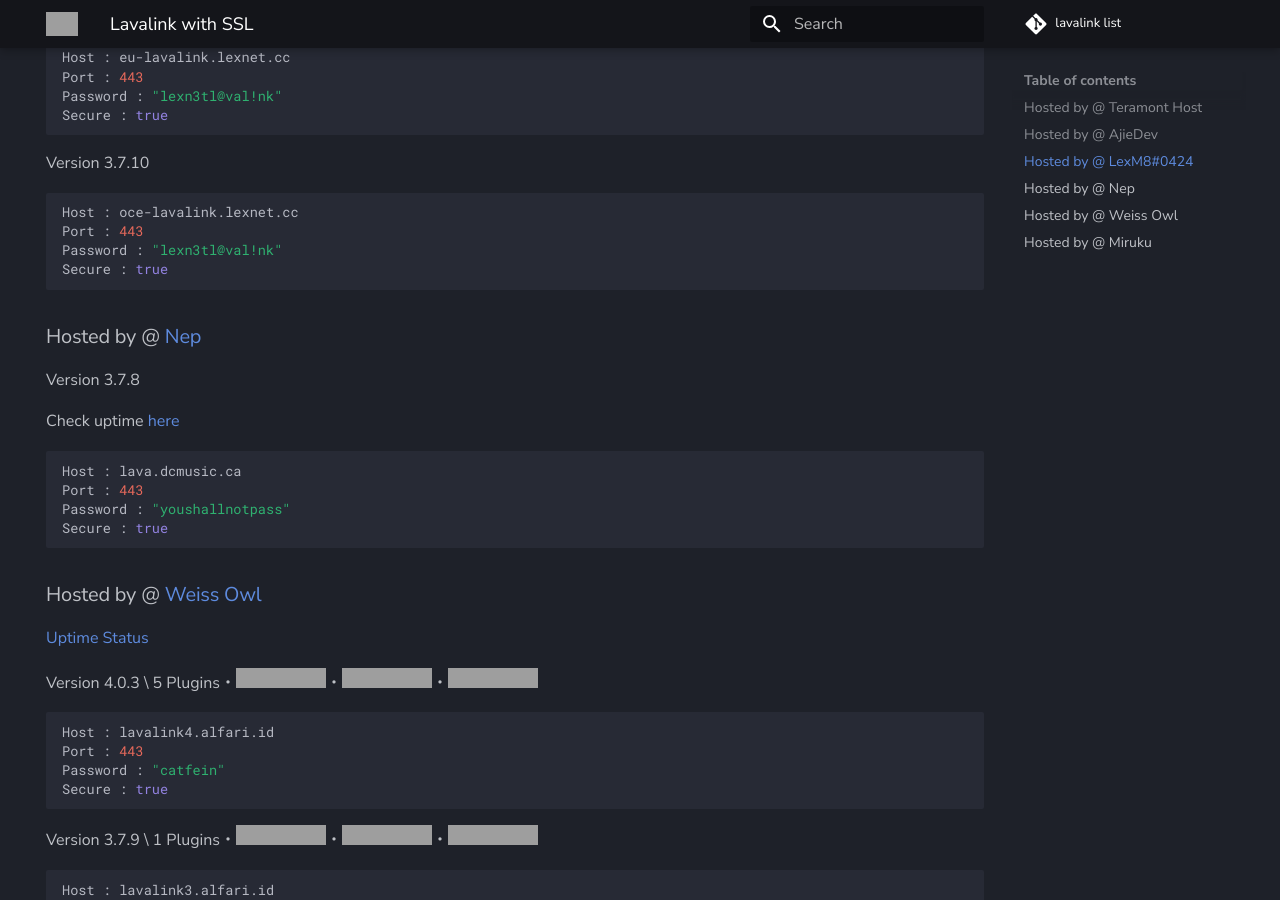
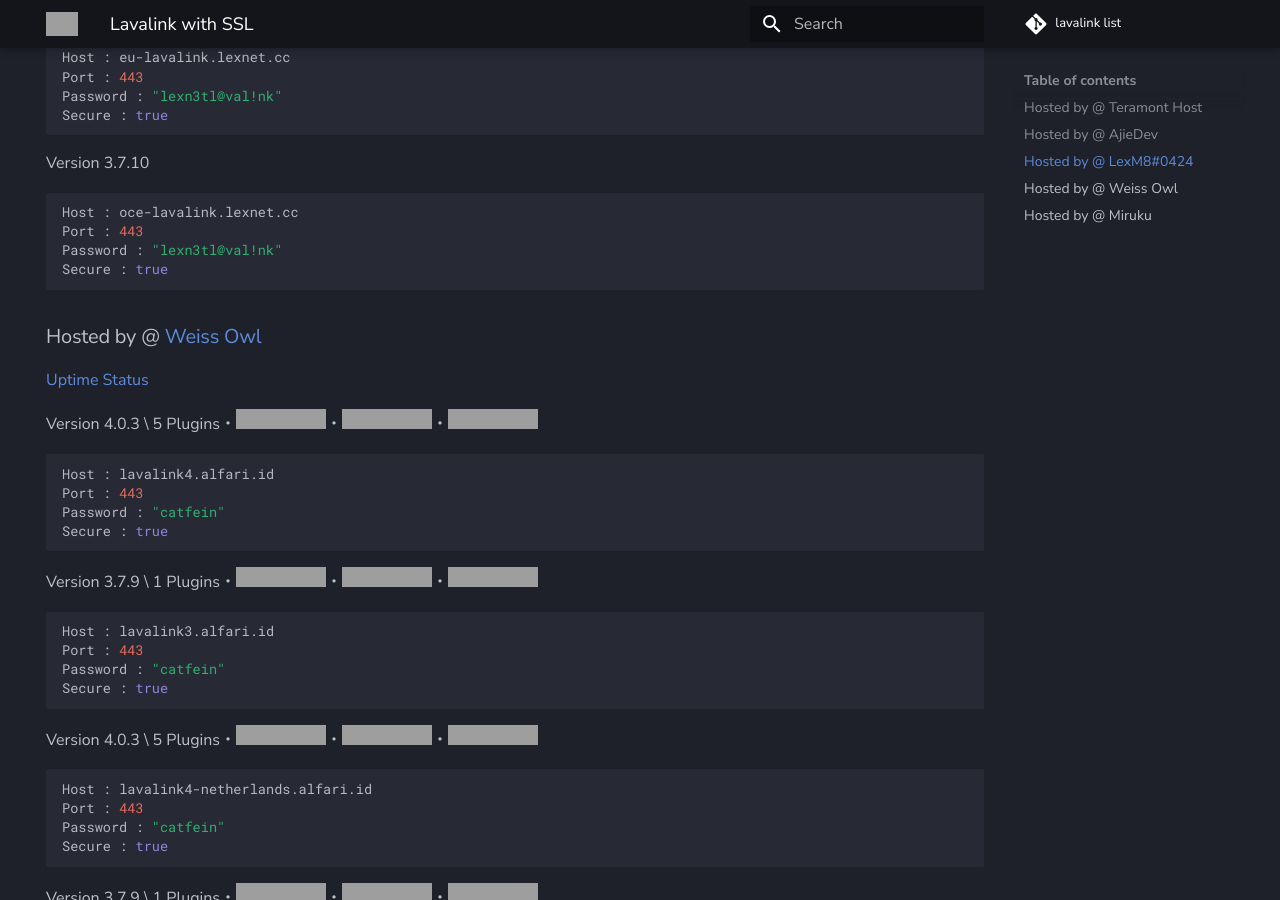
Before and after one commit to DarrenOfficial/lavalink-list, an MkDocs documentation site: the page built from docs/SSL/lavalink-with-ssl.md, in a window 1280 px wide and 900 px high, scrolled down 1245 px, cut to the strip 0-900 px from the top of the window. Built offline with MkDocs 1.6.1 and Material for MkDocs 9.7.7, drawn with Linux system fonts in a browser that asks for light colours; comment, search, counter and statistics services are not loaded; grey boxes are pictures that could not be loaded.

Commit message:
Update lavalink-with-ssl.md (#451)
remove dead dcmusic node.

````diff
--- a/docs/SSL/lavalink-with-ssl.md
+++ b/docs/SSL/lavalink-with-ssl.md
@@ -70,17 +70,6 @@ Password : "lexn3tl@val!nk"
 Secure : true
 ```
 
-### Hosted by @ [Nep](https://youtu.be/3u2xm9Oifa4)
-Version 3.7.8
-
-Check uptime [here](https://xiaoer.info.gf/status/node)
-```bash
-Host : lava.dcmusic.ca
-Port : 443
-Password : "youshallnotpass"
-Secure : true
-```
-
 ### Hosted by @ [Weiss Owl](https://discord.alfari.id)
 [Uptime Status](https://kuma.alfari.id)
 
````
